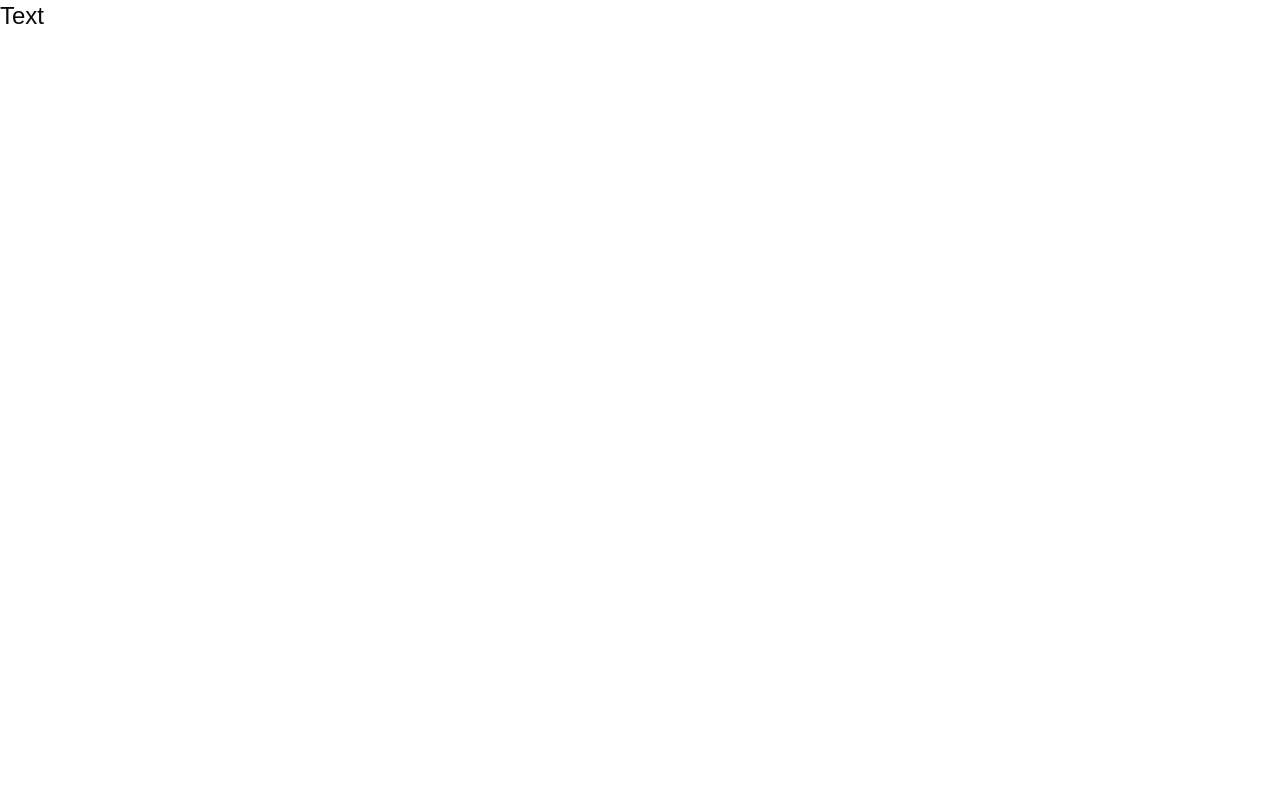
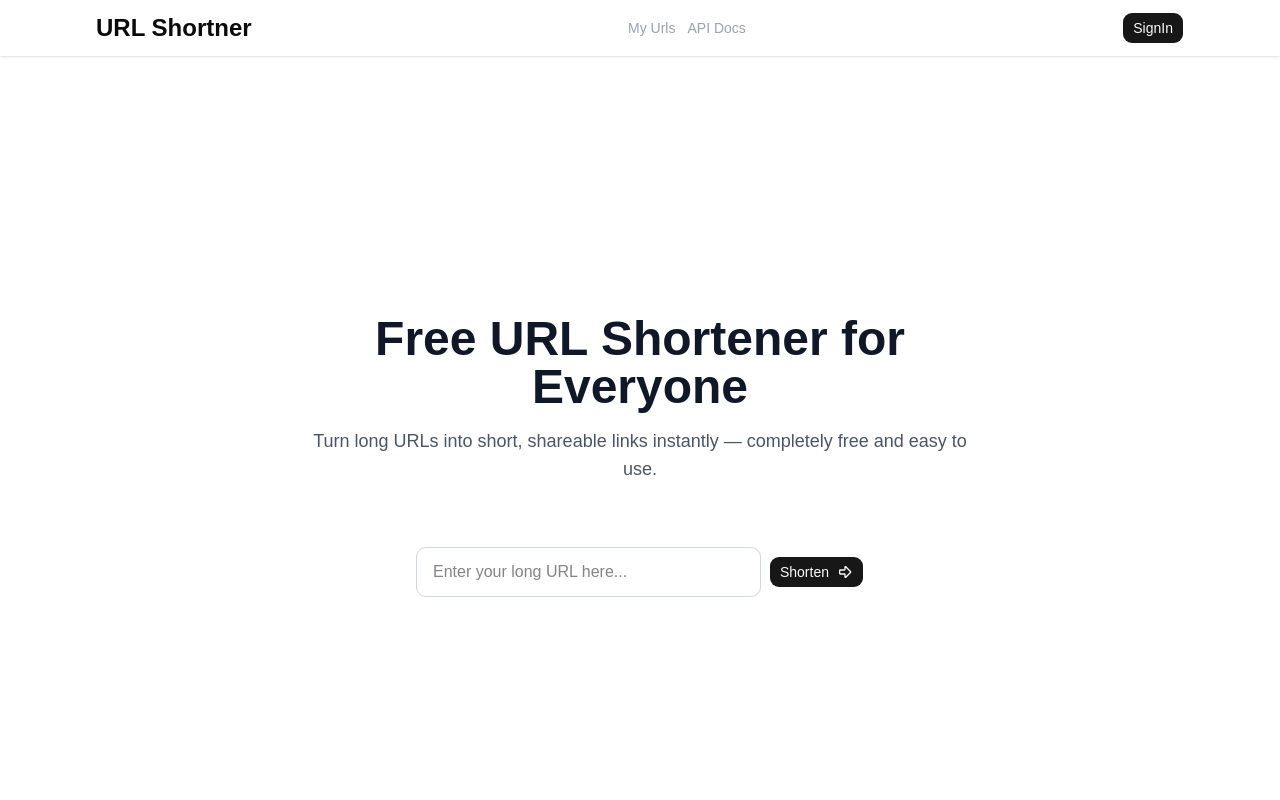
Before and after one commit to AdityaManojShinde/Url_Shortner_API, a React app in the folder frontend/: page / in a window 1280 px wide. Shown: the top 800 px of the page. Built offline with nearby package versions, Linux system fonts and the light colour scheme; the HTML template or start-up script is replaced by a standard one.

Commit message:
Added Navbar, Hero, Footer

```diff
--- a/frontend/src/App.jsx
+++ b/frontend/src/App.jsx
@@ -1,8 +1,57 @@
+import { useState } from "react"
+import { Button } from "./components/ui/button"
+import Hero from "./Hero";
 
 function App() {
+  const [isMenuOpen, setIsMenuOpen] = useState(false);
   return (
     <div>
-     <div className="text-2xl">Text</div>
+      <header className="w-full shadow ">
+        <nav className="max-w-6xl mx-auto flex justify-between items-center p-3 px-4 md:px-8">
+          <div className="text-2xl font-bold">URL Shortner</div>
+
+          {/* Desktop */}
+          <ul className="hidden md:flex items-center gap-3 text-gray-400 text-sm font-medium ">
+            <li className="hover:text-primary"><a href="#">My Urls</a></li>
+            <li className="hover:text-primary"><a href="#">API Docs</a></li>
+          </ul>
+          <div className="hidden md:block">
+            <Button>SignIn</Button>
+          </div>
+
+          {/* Mobile View */}
+          <Button
+            className={"md:hidden text-2xl"}
+            onClick={() => setIsMenuOpen(!isMenuOpen)}
+          >
+            ☰
+          </Button>
+        </nav>
+        {/* Mobile Menu */}
+        {isMenuOpen && (
+          <div className="md:hidden bg-white border-t">
+            <ul className="flex flex-col gap-3 p-4">
+              <li><a href="#" className="block hover:text-blue-500">My Urls</a></li>
+              <li><a href="#" className="block hover:text-blue-500">API Docs</a></li>
+              <li><Button className="w-full">SignIn</Button></li>
+            </ul>
+          </div>
+        )}
+      </header>
+
+      <div className="max-w-6xl mx-auto px-4 md:px-8">
+        <main className="h-screen">
+          {/* main content */}
+          <Hero/>
+        </main>
+      </div>
+      <footer className="bg-gray-900 text-white mt-16 py-12">
+        <div className="max-w-6xl mx-auto px-4 md:px-8">
+          <p className="text-center text-gray-400">
+            © 2024 URL Shortner. All rights reserved.
+          </p>
+        </div>
+      </footer>
     </div>
   )
 }
--- /dev/null
+++ b/frontend/src/Hero.jsx
@@ -0,0 +1,35 @@
+import { LucideArrowBigRight} from "lucide-react";
+import { Button } from "./components/ui/button";
+
+function Hero() {
+    return (
+         <div className="flex flex-col items-center justify-center min-h-screen gap-8 px-4">
+            <div className="text-center max-w-2xl">
+                <h1 className="text-4xl md:text-5xl font-bold text-gray-900 mb-4">
+                    Free URL Shortener for Everyone
+                </h1>
+                <p className="text-lg text-gray-600 mb-8">
+                    Turn long URLs into short, shareable links instantly —
+                    completely free and easy to use.
+                </p>
+            </div>
+
+            {/* Input Field */}
+            <div className="w-full max-w-md">
+                <div className="flex gap-2 items-center">
+                    <input
+                        type="text"
+                        placeholder="Enter your long URL here..."
+                        className="flex-1 px-4 py-3 border border-gray-300 rounded-lg focus:outline-none focus:ring-2 focus:ring-primary"
+                    />
+                    <Button className="flex items-center gap-2">
+                        <span className="hidden sm:inline">Shorten</span>
+                        <LucideArrowBigRight size={20} />
+                    </Button>
+                </div>
+            </div>
+        </div>
+    )
+}
+
+export default Hero;
```
